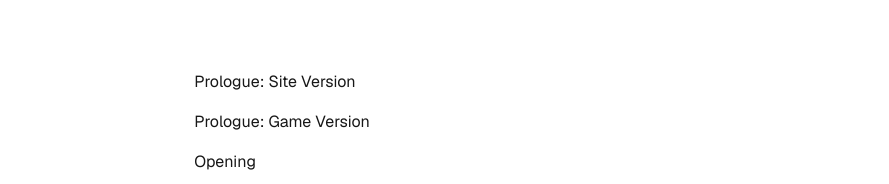
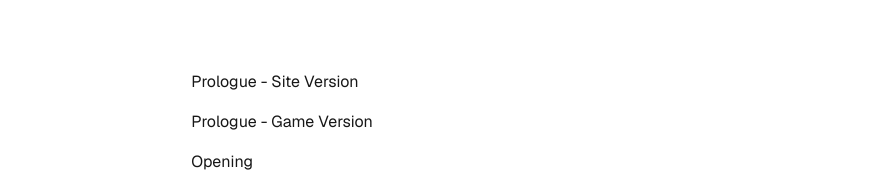
Before and after one commit to Nardo96/personal-website, a Next.js app: page /translations/smt-tokyo-requiem in a window 1280 px wide. Shown: the part 742-926 px from the top of the page, without its empty margins (358-1247 px from the left). Built offline with nearby package versions, Linux system fonts and the light colour scheme.

Commit message:
Small text update

```diff
--- a/src/app/translations/smt-tokyo-requiem/page.tsx
+++ b/src/app/translations/smt-tokyo-requiem/page.tsx
@@ -5,8 +5,8 @@ export default function BookPage() {
             <h1 className="text-center font-bold text-2xl mb-4">Shin Megami Tensei: Tokyo Requiem</h1>
             <Image src="/TokyoRequiem_title.webp" alt="Tokyo Requiem Title Screen (source: https://megamitensei.fandom.com/wiki/Shin_Megami_Tensei:_Tokyo_Requiem?file=TokyoRequiem_Title.jpg)" width={500} height={500} className="mx-auto mb-4"/>
             <div className="flex flex-col gap-4">
-                <a href="/translations/smt-tokyo-requiem/prologue-site-version">Prologue: Site Version</a>
-                <a href="/translations/smt-tokyo-requiem/prologue-game-version">Prologue: Game Version</a>
+                <a href="/translations/smt-tokyo-requiem/prologue-site-version">Prologue - Site Version</a>
+                <a href="/translations/smt-tokyo-requiem/prologue-game-version">Prologue - Game Version</a>
                 <a href="/translations/smt-tokyo-requiem/opening">Opening</a>
                 <a href="/translations/smt-tokyo-requiem/chapter-1">Chapter 1</a>
                 <a href="/translations/smt-tokyo-requiem/chapter-2">Chapter 2</a>
```
